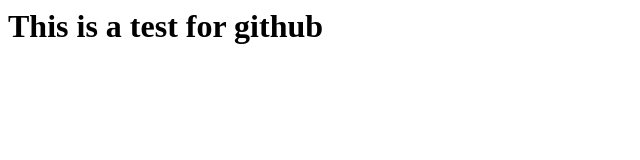
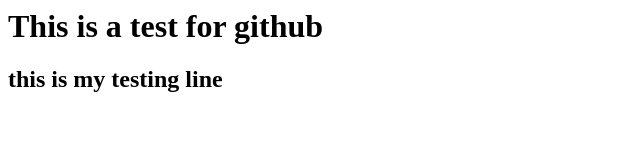
Before and after one commit to doobybooby/testingMaster, a plain HTML site: page index.html in a window 1280 px wide. Shown: the whole page, without its empty margins (0-640 px from the left). Drawn offline with Linux system fonts and the light colour scheme.

Commit message:
added a second testing line

```diff
--- a/index.html
+++ b/index.html
@@ -1 +1,2 @@
 <h1>This is a test for github</h1>
+<h2>this is my testing line</h2>
```
Also changed, not shown: style.css (added).
